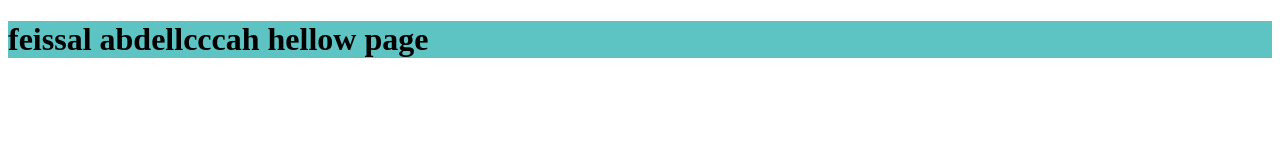
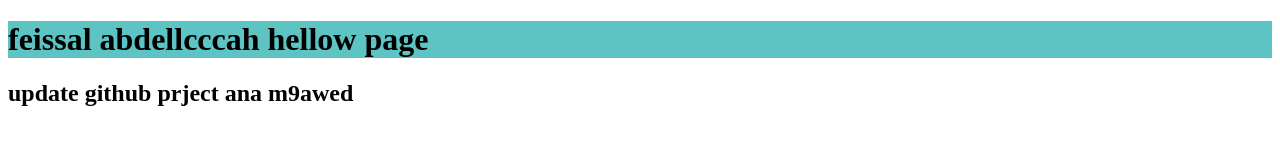
Before and after one commit to DanzoDono/welcome-page, a plain HTML site: page index.html in a window 1280 px wide. Drawn offline with Linux system fonts and the light colour scheme.

Commit message:
ajouter du titre h2

```diff
--- a/index.html
+++ b/index.html
@@ -8,5 +8,6 @@
 </head>
 <body>
     <h1>feissal abdellcccah hellow page</h1>
+    <h2>update github prject ana m9awed</h2>
 </body>
 </html>
```
